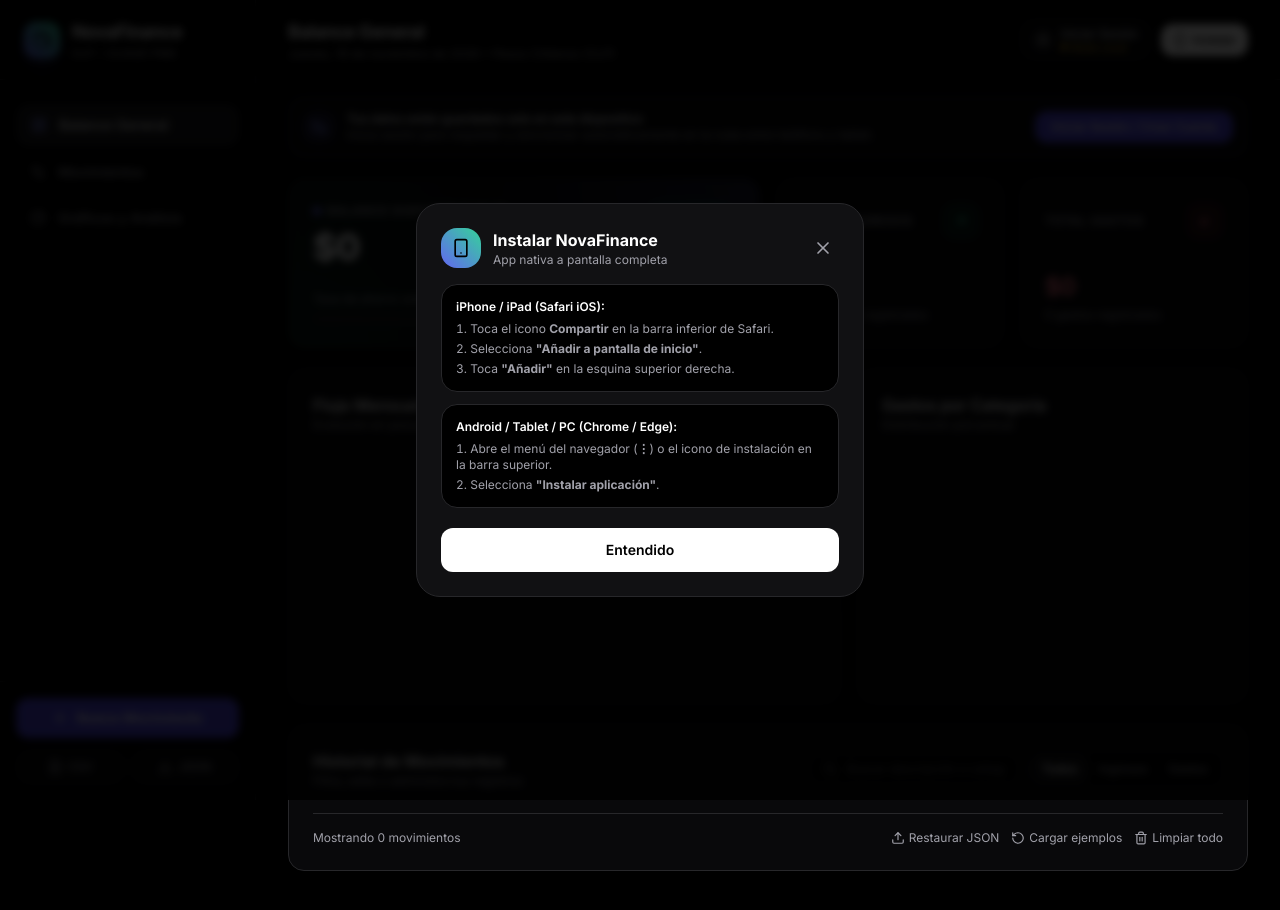
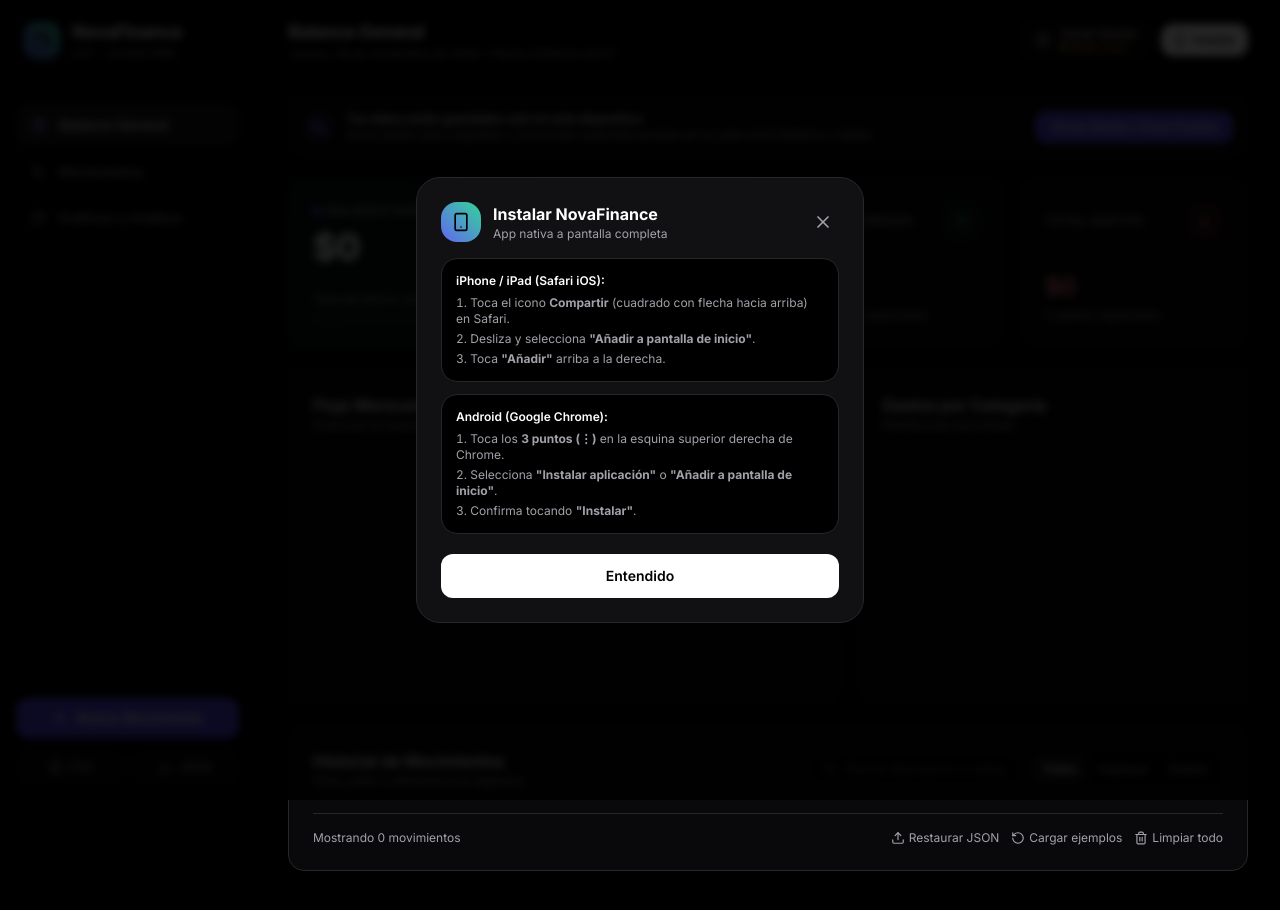
Before and after one commit to sr20mauro/FINANZAS-APP, a plain HTML site: page index.html in a window 1280 px wide. Both pictures are taken after a click on the button "Instalar". Drawn offline with nearby package versions, Linux system fonts and the light colour scheme; no server answers.

Commit message:
Enhance PWA manifest and installation guidance
Updated PWA manifest handling and installation instructions.

```diff
--- a/index.html
+++ b/index.html
@@ -90,9 +90,33 @@
             const manifestDataUri = 'data:application/manifest+json;charset=utf-8,' + encodeURIComponent(JSON.stringify(manifest));
             const link = document.createElement('link');
             link.rel = 'manifest';
-            link.href = manifestDataUri;
+            try {
+                // Chrome en Android requiere un Blob URL same-origin para validar el manifest PWA
+                const blob = new Blob([JSON.stringify(manifest)], { type: 'application/manifest+json' });
+                link.href = URL.createObjectURL(blob);
+            } catch (e) {
+                link.href = manifestDataUri;
+            }
             document.head.appendChild(link);
         })();
+
+        // Registrar Service Worker mínimo en el mismo origen (requisito obligatorio de Chrome Android para PWA)
+        if ('serviceWorker' in navigator && window.location.protocol.startsWith('http')) {
+            window.addEventListener('load', () => {
+                const swCode = `
+                    self.addEventListener('install', (e) => self.skipWaiting());
+                    self.addEventListener('activate', (e) => e.waitUntil(self.clients.claim()));
+                    self.addEventListener('fetch', (e) => {
+                        e.respondWith(fetch(e.request).catch(() => caches.match(e.request)));
+                    });
+                `;
+                try {
+                    const swBlob = new Blob([swCode], { type: 'application/javascript' });
+                    const swUrl = URL.createObjectURL(swBlob);
+                    navigator.serviceWorker.register(swUrl).catch(() => {});
+                } catch (err) {}
+            });
+        }
     </script>
 
     <!-- Tailwind CSS -->
@@ -102,14 +126,10 @@
             darkMode: 'class',
             theme: {
                 extend: {
-                    fontFamily: {
-                        sans: ['Inter', '-apple-system', 'BlinkMacSystemFont', 'sans-serif'],
-                    },
                     colors: {
                         oled: '#000000',
                         surface: '#09090b',
-                        elevated: '#111113',
-                        borderline: '#27272a'
+                        elevated: '#111113'
                     }
                 }
             }
@@ -709,22 +729,26 @@
             </div>
 
             <div class="space-y-3 text-xs text-zinc-300">
-                <div id="pwa-env-warning" class="hidden p-3 rounded-2xl bg-amber-500/10 border border-amber-500/30 text-amber-200">
-                    <strong>Nota:</strong> Estás viendo la app dentro de una vista previa embebida. Para que aparezca la opción nativa de instalar en el navegador, abre tu enlace publicado (Vercel / GitHub Pages) directamente en Chrome o Safari.
-                </div>
-                <div class="p-3.5 rounded-2xl bg-oled border border-zinc-800 space-y-1.5">
+                <div id="pwa-env-warning" class="hidden p-3 rounded-2xl bg-amber-500/10 border border-amber-500/30 text-amber-200 space-y-2">
+                    <p><strong>Aviso importante:</strong> Estás abriendo la app desde una vista previa embebida o navegador interno. Para instalarla en tu teléfono, abre el enlace directamente en <strong>Chrome (Android)</strong> o <strong>Safari (iPhone)</strong>.</p>
+                    <button type="button" onclick="copyAppUrl()" class="cursor-pointer w-full py-2 rounded-xl bg-amber-500 text-black font-bold text-xs hover:bg-amber-400">
+                        Copiar enlace de la app
+                    </button>
+                </div>
+                <div id="install-guide-ios" class="p-3.5 rounded-2xl bg-oled border border-zinc-800 space-y-1.5">
                     <p class="font-semibold text-white">iPhone / iPad (Safari iOS):</p>
                     <ol class="list-decimal list-inside space-y-1 text-zinc-400">
-                        <li>Toca el icono <strong>Compartir</strong> en la barra inferior de Safari.</li>
-                        <li>Selecciona <strong>"Añadir a pantalla de inicio"</strong>.</li>
-                        <li>Toca <strong>"Añadir"</strong> en la esquina superior derecha.</li>
+                        <li>Toca el icono <strong>Compartir</strong> (cuadrado con flecha hacia arriba) en Safari.</li>
+                        <li>Desliza y selecciona <strong>"Añadir a pantalla de inicio"</strong>.</li>
+                        <li>Toca <strong>"Añadir"</strong> arriba a la derecha.</li>
                     </ol>
                 </div>
-                <div class="p-3.5 rounded-2xl bg-oled border border-zinc-800 space-y-1.5">
-                    <p class="font-semibold text-white">Android / Tablet / PC (Chrome / Edge):</p>
+                <div id="install-guide-android" class="p-3.5 rounded-2xl bg-oled border border-zinc-800 space-y-1.5">
+                    <p class="font-semibold text-white">Android (Google Chrome):</p>
                     <ol class="list-decimal list-inside space-y-1 text-zinc-400">
-                        <li>Abre el menú del navegador (<strong>⋮</strong>) o el icono de instalación en la barra superior.</li>
-                        <li>Selecciona <strong>"Instalar aplicación"</strong>.</li>
+                        <li>Toca los <strong>3 puntos (⋮)</strong> en la esquina superior derecha de Chrome.</li>
+                        <li>Selecciona <strong>"Instalar aplicación"</strong> o <strong>"Añadir a pantalla de inicio"</strong>.</li>
+                        <li>Confirma tocando <strong>"Instalar"</strong>.</li>
                     </ol>
                 </div>
             </div>
@@ -802,13 +826,26 @@
                 window.__deferredInstallPrompt = null;
             } else {
                 const isInIframe = window.self !== window.top;
+                const ua = navigator.userAgent || '';
+                const isInAppBrowser = /FBAN|FBAV|Instagram|WhatsApp|Line|TikTok/i.test(ua);
                 const warnEl = document.getElementById('pwa-env-warning');
                 if (warnEl) {
-                    warnEl.classList.toggle('hidden', !isInIframe);
+                    warnEl.classList.toggle('hidden', !(isInIframe || isInAppBrowser));
                 }
                 document.getElementById('install-modal').classList.remove('hidden');
                 document.getElementById('install-modal').classList.add('flex');
             }
+        };
+
+        window.copyAppUrl = () => {
+            const url = window.location.href;
+            const tempInput = document.createElement('input');
+            tempInput.value = url;
+            document.body.appendChild(tempInput);
+            tempInput.select();
+            document.execCommand('copy');
+            document.body.removeChild(tempInput);
+            showToast('Enlace copiado: pégalo en Chrome o Safari');
         };
 
         window.closeInstallModal = () => {
```
